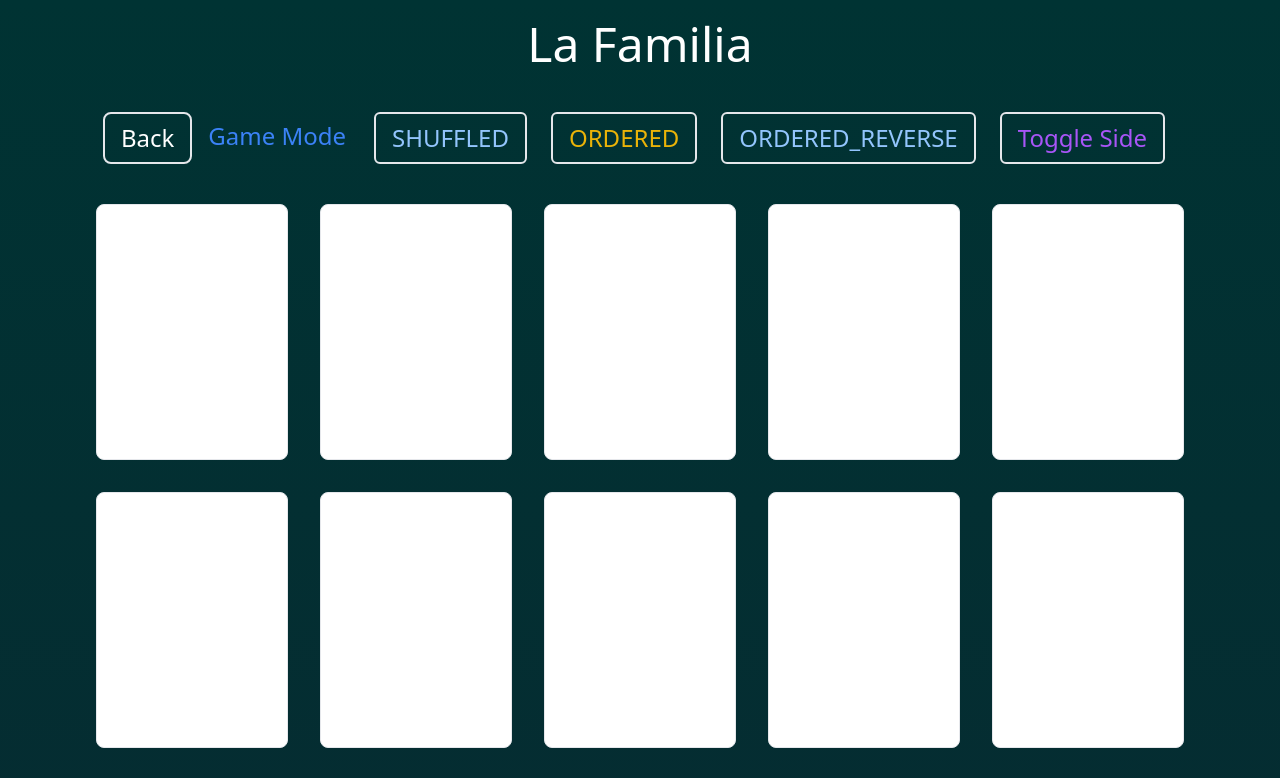
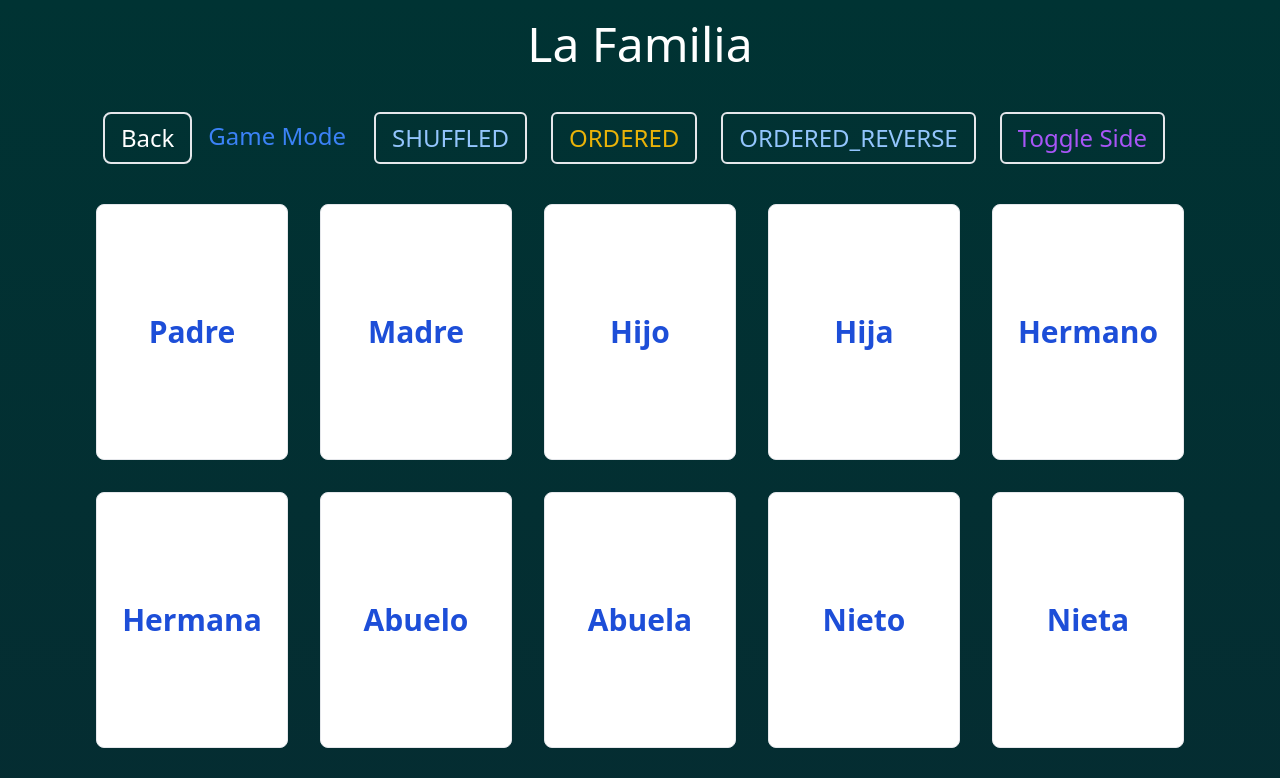
Before and after one commit to patricksimonian/spanish-gpt, a Next.js app: page /flashcards/12322-338b-4987-43aa-7c85afa785eb in a window 1280 px wide. Shown: the top 778 px of the page. Built offline with nearby package versions, Linux system fonts and the light colour scheme.

Commit message:
forgot to save the file oopsy

```diff
--- a/src/pages/flashcards/[id].tsx
+++ b/src/pages/flashcards/[id].tsx
@@ -79,7 +79,7 @@ function Flashcard() {
               <button onClick={() => setViewSide(viewSide === "spanish" ? "english" : "spanish")} className={`text-lg sm:text-2xl border-2  m-1 sm:mx-3 rounded-md sm:py-2 sm:px-4 px-2 py-1 text-purple-500`}>Toggle Side</button>
             </div>
           </div>
-          <FlashcardGrid cards={cards} />
+          <FlashcardGrid viewSide={viewSide} cards={cards} />
         </main>
       </>
     );
```
